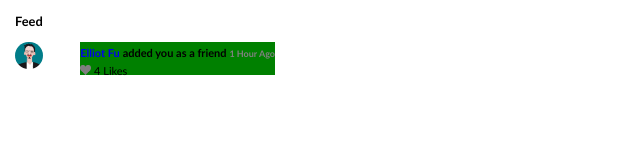
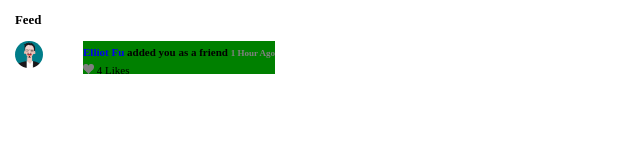
Before and after one commit to sarit058/Feed, a plain HTML site: page index.html in a window 1280 px wide. Shown: the full height of the page, 0-640 px from the left. Drawn offline with Linux system fonts and the light colour scheme.

Commit message:
modify style.css

```diff
--- a/style.css
+++ b/style.css
@@ -1,5 +1,5 @@
 body {
-    font-family: Calibri;
+    font-family: Ariel;
     font-size: 11px;
     width: 260px;
     margin-left: 15px;
```
